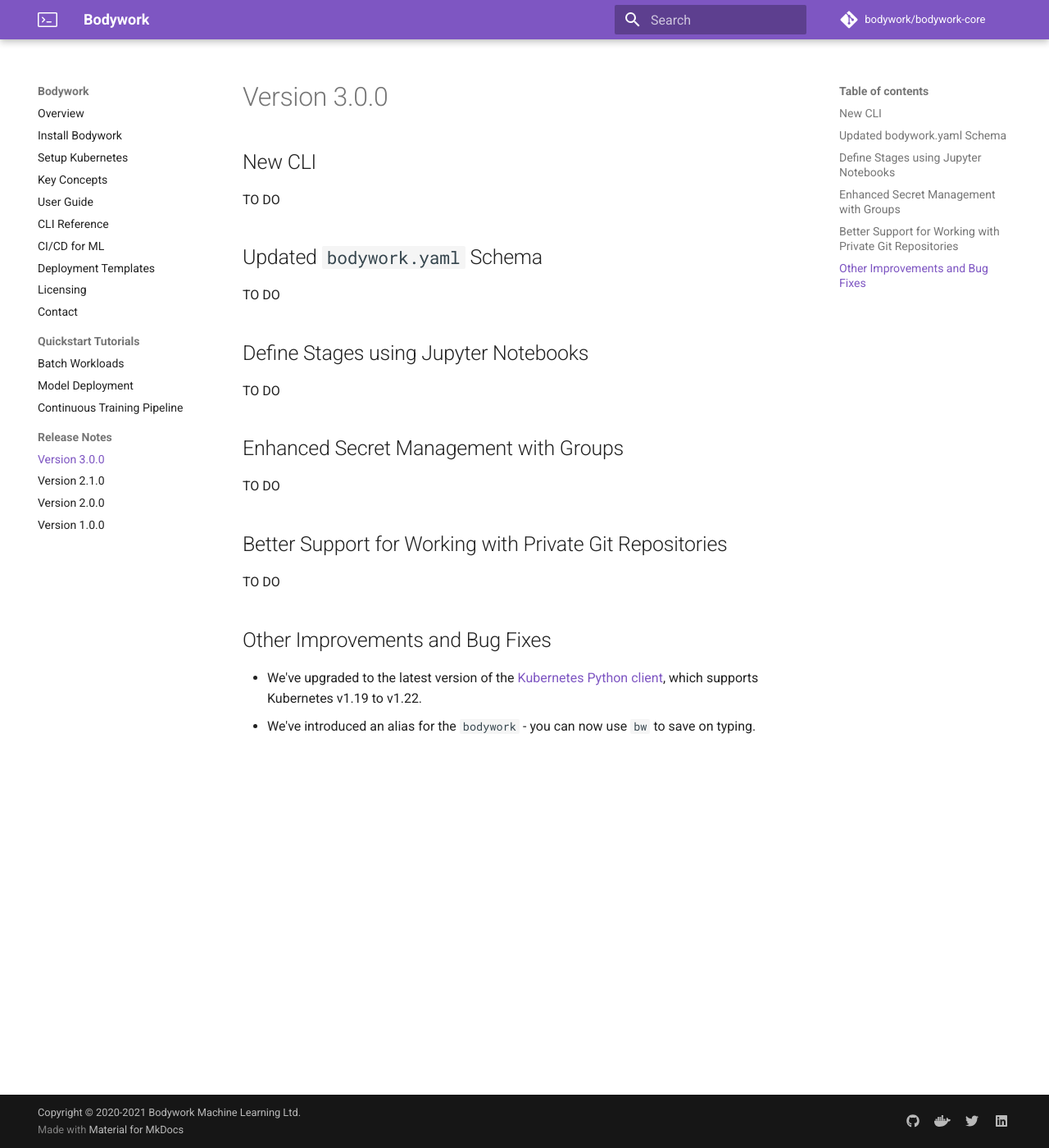
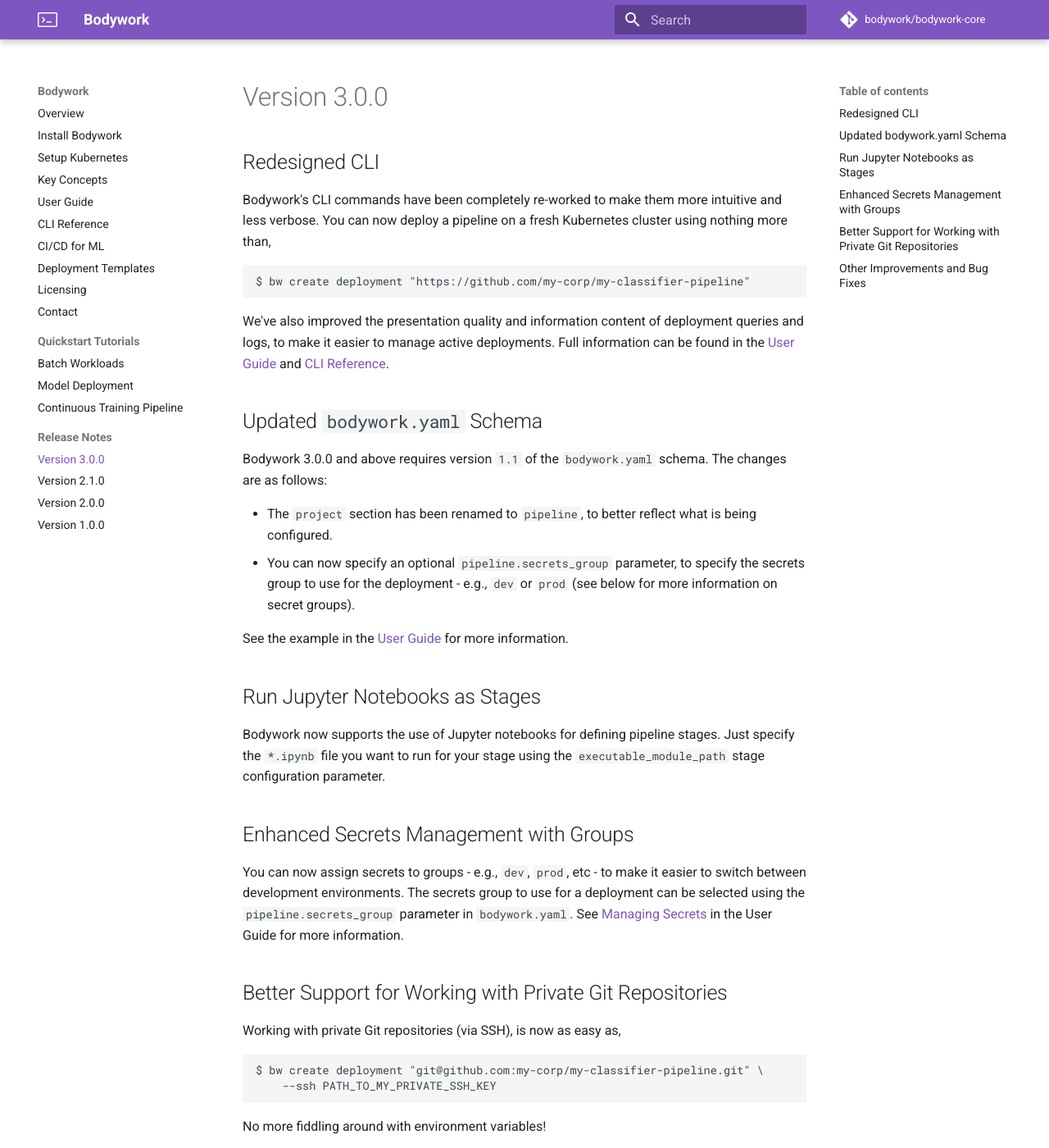
Before and after one commit to bodywork-ml/bodywork-docs, an MkDocs documentation site: the page built from docs/release_notes/v3.0.0.md, in a window 1280 px wide and 1400 px high. Shown: the whole window at 82% size. Built offline with MkDocs 1.6.1 and Material for MkDocs 9.7.7, drawn with Linux system fonts in a browser that asks for light colours; comment, search, counter and statistics services are not loaded; some of the changed text lies outside the part shown.

Commit message:
Add release notes for version 3

````diff
--- a/docs/release_notes/v3.0.0.md
+++ b/docs/release_notes/v3.0.0.md
@@ -1,26 +1,45 @@
 # Version 3.0.0
 
-## New CLI
+## Redesigned CLI
 
-TO DO
+Bodywork's CLI commands have been completely re-worked to make them more intuitive and less verbose. You can now deploy a pipeline on a fresh Kubernetes cluster using nothing more than,
+
+```text
+$ bw create deployment "https://github.com/my-corp/my-classifier-pipeline"
+```
+
+We've also improved the presentation quality and information content of deployment queries and logs, to make it easier to manage active deployments. Full information can be found in the [User Guide](../user_guide.md) and [CLI Reference](../cli_reference.md).
 
 ## Updated `bodywork.yaml` Schema
 
-TO DO
+Bodywork 3.0.0 and above requires version `1.1` of the `bodywork.yaml` schema. The changes are as follows:
 
-## Define Stages using Jupyter Notebooks
+- The `project` section has been renamed to `pipeline`, to better reflect what is being configured.
+- You can now specify an optional `pipeline.secrets_group` parameter, to specify the secrets group to use for the deployment - e.g., `dev` or `prod` (see below for more information on secret groups).
 
-TO DO
+See the example in the [User Guide](../user_guide.md) for more information.
 
-## Enhanced Secret Management with Groups
+## Run Jupyter Notebooks as Stages
 
-TO DO
+Bodywork now supports the use of Jupyter notebooks for defining pipeline stages. Just specify the `*.ipynb` file you want to run for your stage using the `executable_module_path` stage configuration parameter.
+
+## Enhanced Secrets Management with Groups
+
+You can now assign secrets to groups - e.g., `dev`, `prod`, etc - to make it easier to switch between development environments. The secrets group to use for a deployment can be selected using the `pipeline.secrets_group` parameter in `bodywork.yaml`. See [Managing Secrets](../user_guide.md#managing-secrets) in the User Guide for more information.
 
 ## Better Support for Working with Private Git Repositories
 
-TO DO
+Working with private Git repositories (via SSH), is now as easy as,
+
+```text
+$ bw create deployment "git@github.com:my-corp/my-classifier-pipeline.git" \
+    --ssh PATH_TO_MY_PRIVATE_SSH_KEY
+```
+
+No more fiddling around with environment variables!
 
 ## Other Improvements and Bug Fixes
 
+- There's now an alias for the `bodywork` command - you can now use `bw` to save on typing.
+- Full support for pipelines developed using Python 3.9.
 - We've upgraded to the latest version of the [Kubernetes Python client](https://github.com/kubernetes-client/python), which supports Kubernetes v1.19 to v1.22.
-- We've introduced an alias for the `bodywork` - you can now use `bw` to save on typing.
````
